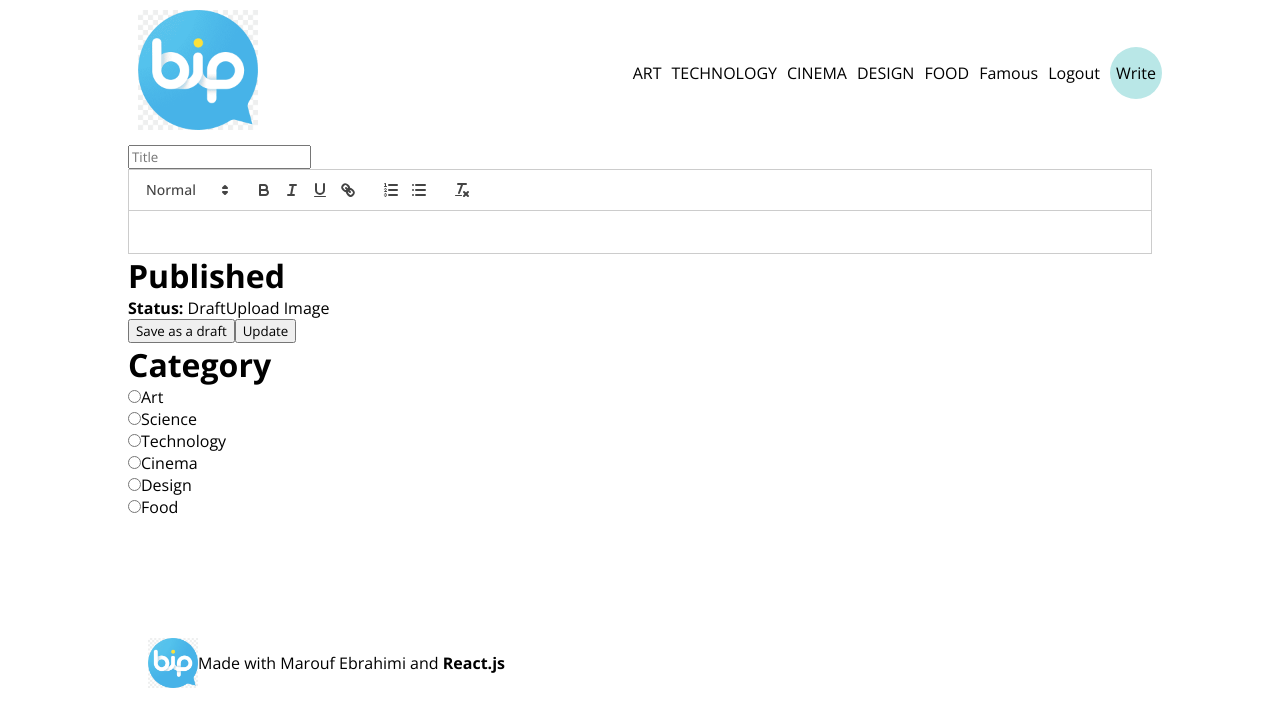
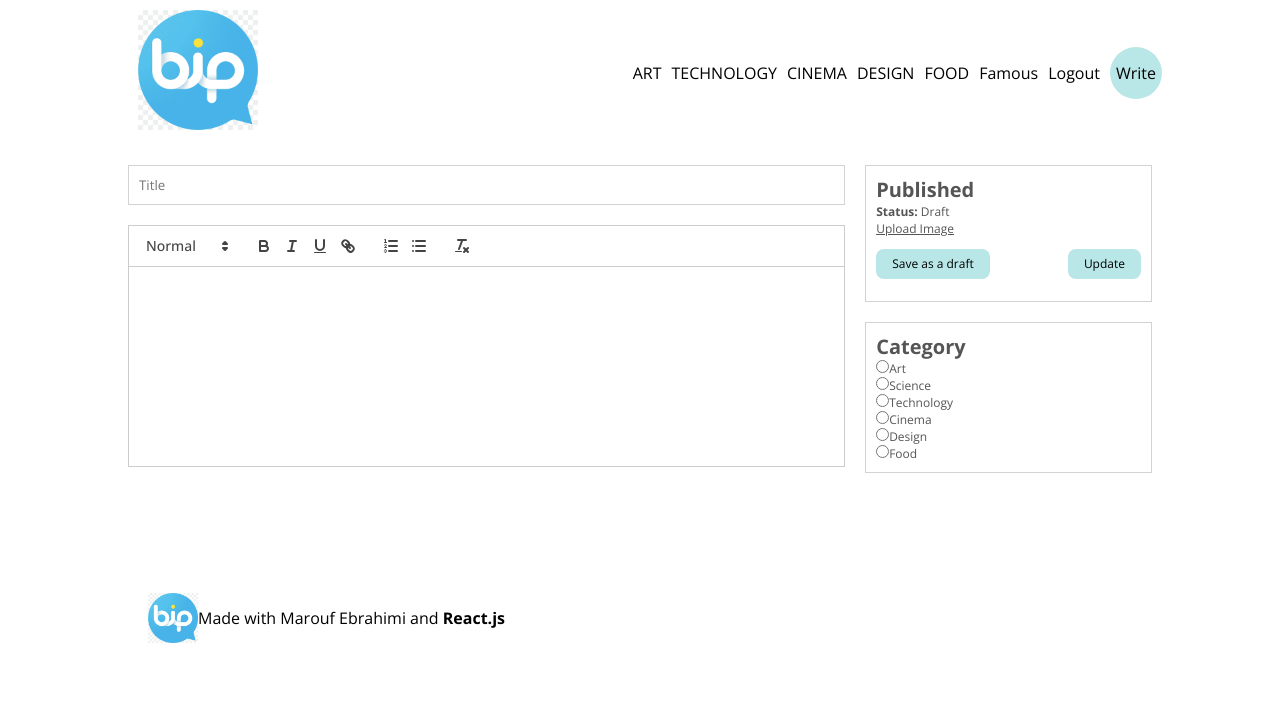
Before and after one commit to MaroufEbrahimi/BlogApp, a React (Create React App) app in the folder client/: page /write in a window 1280 px wide. Shown: the top 726 px of the page. Built offline with nearby package versions, Linux system fonts and the light colour scheme.

Commit message:
style for items on write page

```diff
--- a/client/src/style.scss
+++ b/client/src/style.scss
@@ -278,5 +278,128 @@ $lightGreen: #b9e7e7;
         }
       }
     }
+
+    // WRITE
+    .add {
+      margin-top: 20px;
+      display: flex;
+      gap: 20px;
+
+      .content {
+        flex: 5;
+        display: flex;
+        gap: 20px;
+        flex-direction: column;
+
+        input {
+          padding: 10px;
+          border: 1px solid #d3d3d3;
+        }
+
+        .editorContainer {
+          height: 200px;
+
+          .editor {
+            height: 100%;
+            border: none;
+            border-radius: 10px;
+          }
+        }
+      }
+
+      .menu {
+        flex: 2;
+        display: flex;
+        flex-direction: column;
+        gap: 20px;
+
+        .item {
+          border: 1px solid lightgray;
+          padding: 10px;
+          flex: 1;
+          display: flex;
+          flex-direction: column;
+          justify-content: space-between;
+          font-size: 12px;
+          color: #555;
+
+          h1 {
+            font-size: 20px;
+          }
+
+          .file {
+            text-decoration: underline;
+            cursor: pointer;
+          }
+
+          .buttons {
+            display: flex;
+            justify-content: space-between;
+
+            button {
+              cursor: pointer;
+              padding: 9px 16px;
+              margin: 1em 0;
+              border-radius: 8px;
+              background-color: $lightGreen;
+              border: none;
+              font-size: 12px;
+              line-height: 1;
+
+              &:hover,
+              &:focus {
+                animation: pulse 0.8s;
+                box-shadow: 0 0 0 1em rgba(#fff, 0);
+              }
+
+              @keyframes pulse {
+                0% {
+                  box-shadow: 0 0 0 0 teal;
+                }
+              }
+            }
+
+            .cat {
+              display: flex;
+              align-items: center;
+              gap: 2px;
+              color: teal;
+            }
+          }
+        }
+      }
+    }
   }
 }
+
+/*
+.pulse:hover,
+.pulse:focus {
+  animation: pulse 1s;
+  box-shadow: 0 0 0 2em rgba(#fff,0);
+}
+
+@keyframes pulse {
+  0% { box-shadow: 0 0 0 0 var(--hover); }
+}
+
+button {
+  background: none;
+  border: 2px solid;
+  font: inherit;
+  line-height: 1;
+  margin: 0.5em;
+  padding: 1em 2em;
+}
+
+button {
+  color: var(--color);
+  transition: 0.25s;
+
+  &:hover,
+  &:focus {
+    border-color: var(--hover);
+    color: #fff;
+  }
+}
+*/
```
